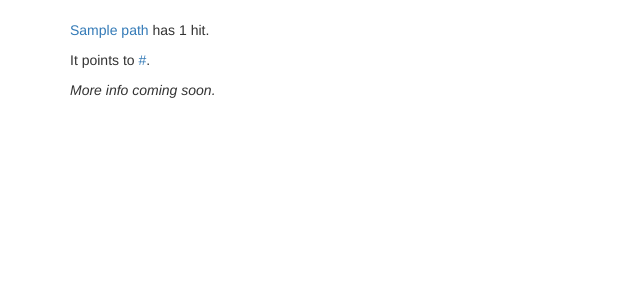
After one commit to kaezarrex/shortener, a Flask app: template templates/stats.html in a window 1280 px wide. The commit adds this page. Shown: the top 300 px of the page, without its empty margins (0-640 px from the left). Run offline with Flask 2, Linux system fonts and the light colour scheme; the template is opened without the code that fills it: most values are stand-ins (such as "Sample title", 1, 10 or a date in 2020); some libraries are stand-ins or nearby versions.

Commit message:
Adding stats tracking.

```diff
--- a/server.py
+++ b/server.py
@@ -1,3 +1,4 @@
+import datetime
 import hashlib
 import os
 
@@ -52,19 +53,46 @@ def create_handler():
 
     if url is not None:
         path, short_url = shorten_url(url)
-        db.links.save({'_id': path, 'url': url})
 
-    return render_template('create.html', short_url=short_url)
+        if db.links.find_one({'_id': path}) is None:
+            db.links.save({'_id': path, 'url': url, 'hits': []})
+
+    return render_template('create.html', url=url, short_url=short_url)
 
 
 @app.route("/<path>")
-def short_handler(path):
-    result = db.links.find_one({'_id': path})
+def link_handler(path):
+    link = db.links.find_one({'_id': path});
 
-    if result is None:
+    if link is None:
         return abort(404)
 
-    return redirect(result['url'], 301)
+    link['hits'].append({
+        'timestamp': datetime.datetime.now(),
+        'host': request.host,
+        'referrer': request.referrer,
+        'browser': request.user_agent.browser,
+        'language': request.user_agent.language,
+        'platform': request.user_agent.platform,
+        'version': request.user_agent.version
+        })
+    db.links.save(link)
+
+    return redirect(link['url'], 301)
+
+
+@app.route("/<path>+")
+def stats_handler(path):
+    link = db.links.find_one({'_id': path});
+
+    if link is None:
+        return abort(404)
+
+    num_hits = len(link['hits'])
+
+    return render_template('stats.html', path=path, num_hits=num_hits,
+                           url=link['url'])
+
 
 if __name__ == "__main__":
     app.debug = True
--- /dev/null
+++ b/templates/base.html
@@ -0,0 +1,17 @@
+<!DOCTYPE html>
+<html>
+    <head>
+        <meta charset=utf-8 />
+        <meta name="viewport" content="width=device-width">
+        <title>Shortener</title>
+        <link rel="stylesheet" type="text/css" href="//cdnjs.cloudflare.com/ajax/libs/twitter-bootstrap/3.0.2/css/bootstrap.min.css">
+        <style>
+            body { margin: 20px 0 0; }
+        </style>
+    </head>
+    <body>
+        <div class="container">
+            {% block container %}{% endblock %}
+        </div>
+    </body>
+</html>
--- /dev/null
+++ b/templates/stats.html
@@ -0,0 +1,13 @@
+{% extends 'base.html' %}
+
+{% block container %}
+<p>
+    <a href="{{ path }}">{{ path }}</a> has {{ num_hits }} hit{% if num_hits != 1 %}s{% endif %}.
+</p>
+<p>
+    It points to <a href="{{ url }}">{{ url }}</a>.
+</p>
+<p>
+    <i>More info coming soon.</i>
+</p>
+{% endblock %}
```
Also changed, not shown: templates/create.html (+10 -16 lines).
